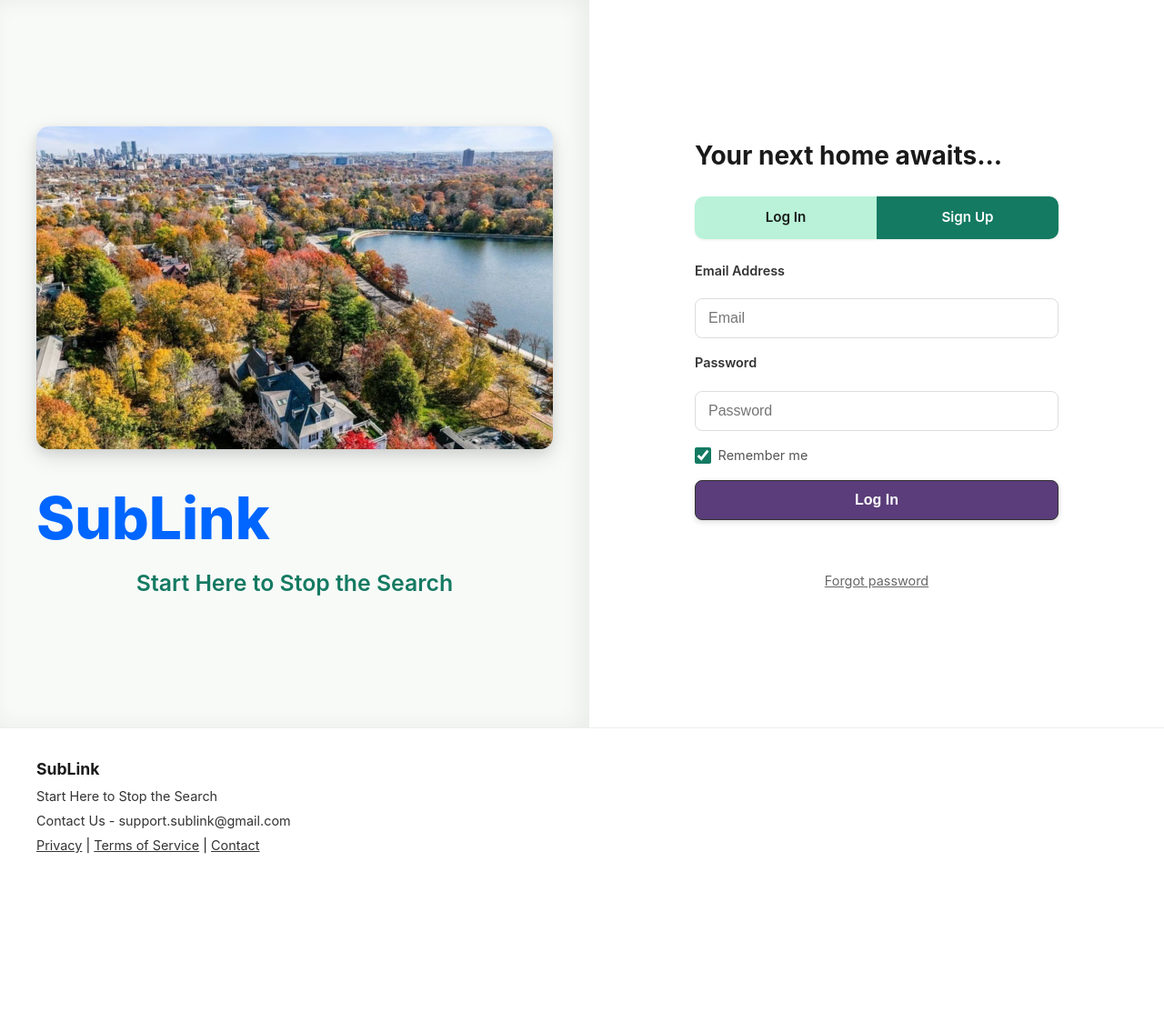
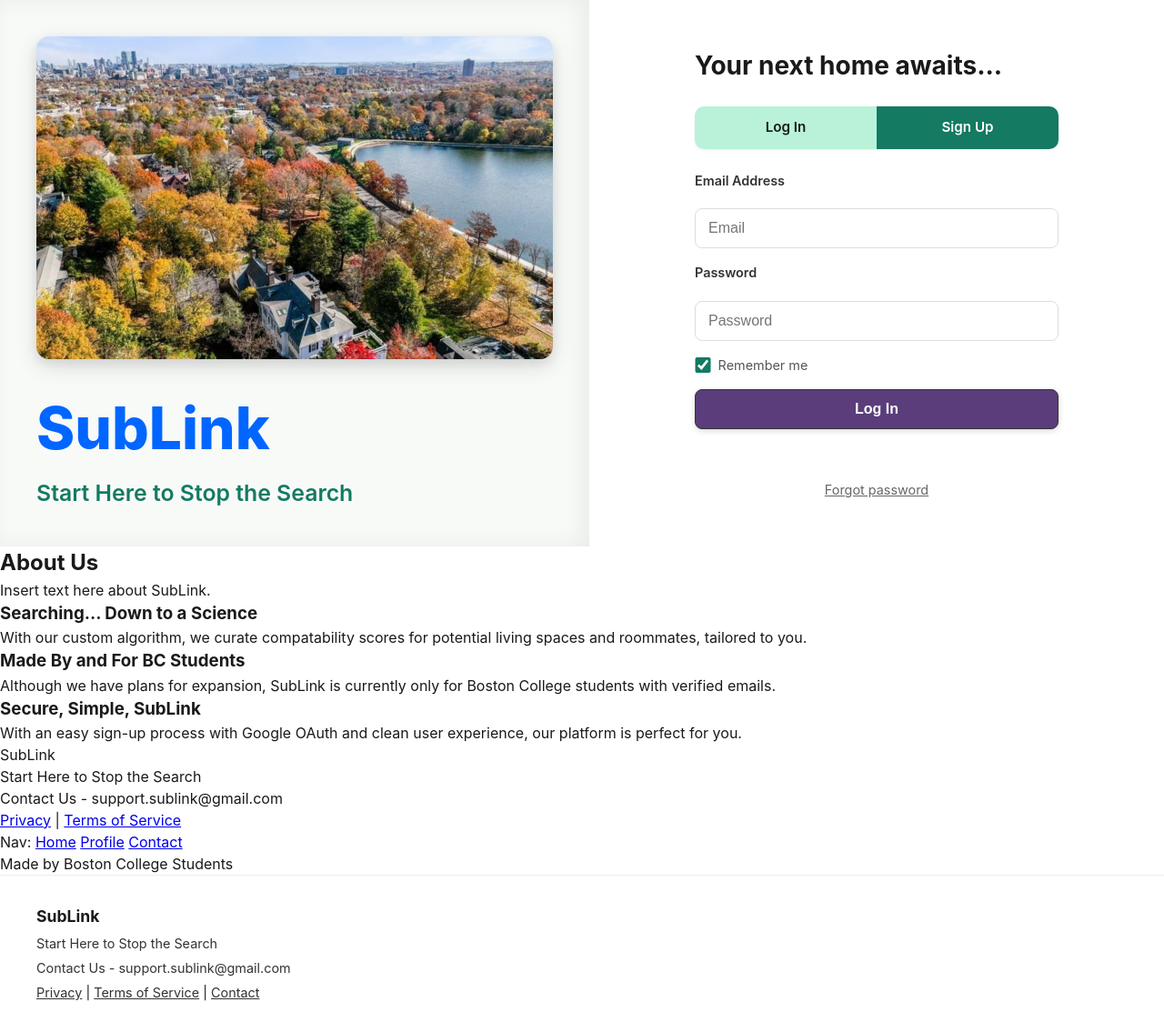
Before and after one commit to CSCI3356-Spring2026/SWE-Dream-Team, a Django app: page / in a window 1280 px wide. Shown: the part 90-1225 px from the top of the page at 91% size. Before the commit the page ends 1029 px from the top, so only its background shows below. Run offline with Django 5.2, Linux system fonts and the light colour scheme; some libraries are stand-ins or nearby versions.

Commit message:
Adjust subtitle and create new section "About Us" for landing page

```diff
--- a/django/landing_page/static/landing_page/style.css
+++ b/django/landing_page/static/landing_page/style.css
@@ -50,7 +50,7 @@ html {
     align-items: center;
     justify-content: center;
     padding: 2.5rem;
-    text-align: center;
+    text-align: left;
     box-shadow: inset -8px 0 24px rgba(0, 0, 0, 0.06);
 }
 
--- a/django/landing_page/templates/landing_page/landing.html
+++ b/django/landing_page/templates/landing_page/landing.html
@@ -98,6 +98,53 @@ SubLink - Landing Page
             </div>
         </div>
     </div>
+
+<!-- About Us Section -->
+<section class = "about-section">
+    <div class = "about-container">
+        <h2 class = "about-title">About Us</h2>
+
+        <p class = "about-text">
+            Insert text here about SubLink.
+        </p>
+
+        <div class = "about-features">
+            <div class = "feature">
+                <h3>Searching... Down to a Science</h3>
+                <p>With our custom algorithm, we curate compatability scores for potential living spaces and roommates, tailored to you.</p>
+            </div>
+
+            <div class = "feature">
+                <h3>Made By and For BC Students</h3>
+                <p>Although we have plans for expansion, SubLink is currently only for Boston College students with verified emails.</p>
+            </div>
+
+            <div class = "feature">
+                <h3>Secure, Simple, SubLink</h3>
+                <p>With an easy sign-up process with Google OAuth and clean user experience, our platform is perfect for you.</p>
+            </div>
+        </div>
+    </div>
+</section>
+
+
+    <!-- Footer -->
+    <footer class="landing-footer">
+        <div class="landing-footer__inner">
+            <div class="landing-footer__left">
+                <p class="landing-footer__brand">SubLink</p>
+                <p class="landing-footer__tagline">Start Here to Stop the Search</p>
+                <p class="landing-footer__contact">Contact Us - support.sublink@gmail.com</p>
+                <p class="landing-footer__legal">
+                    <a href="#">Privacy</a> | <a href="#">Terms of Service</a>
+                </p>
+            </div>
+            <div class="landing-footer__right">
+                <p class="landing-footer__nav">Nav: <a href="/">Home</a> <a href="/profile/preview/">Profile</a> <a href="#">Contact</a></p>
+                <p class="landing-footer__credit">Made by Boston College Students</p>
+            </div>
+        </div>
+    </footer>
 </div>
 
 <script>
```
